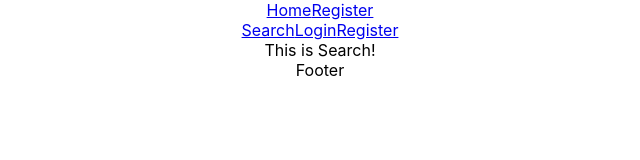
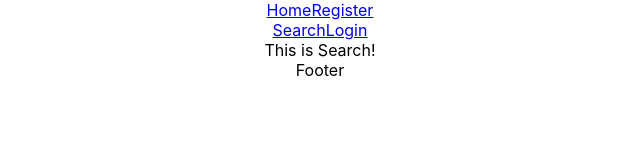
Before and after one commit to ft-anywhere-fitness-3-web48/front-end, a React (Create React App) app in the folder ft-anywhere-fitness/: page / in a window 1280 px wide. Shown: the top 160 px of the page, without its empty margins (320-960 px from the left). Built offline with nearby package versions, Linux system fonts and the light colour scheme.

Commit message:
testing files

```diff
--- a/ft-anywhere-fitness/src/App.js
+++ b/ft-anywhere-fitness/src/App.js
@@ -18,7 +18,6 @@ function App() {
           <div className="header">
             <NavLink exact activeClassName="active" to="/">Search</NavLink>
             <NavLink activeClassName="active" to="/login">Login</NavLink><small></small>
-            <NavLink activeClassName="active" to="/register">Register</NavLink><small></small>
           </div>
           <div className="content">
             <Routes>
```
